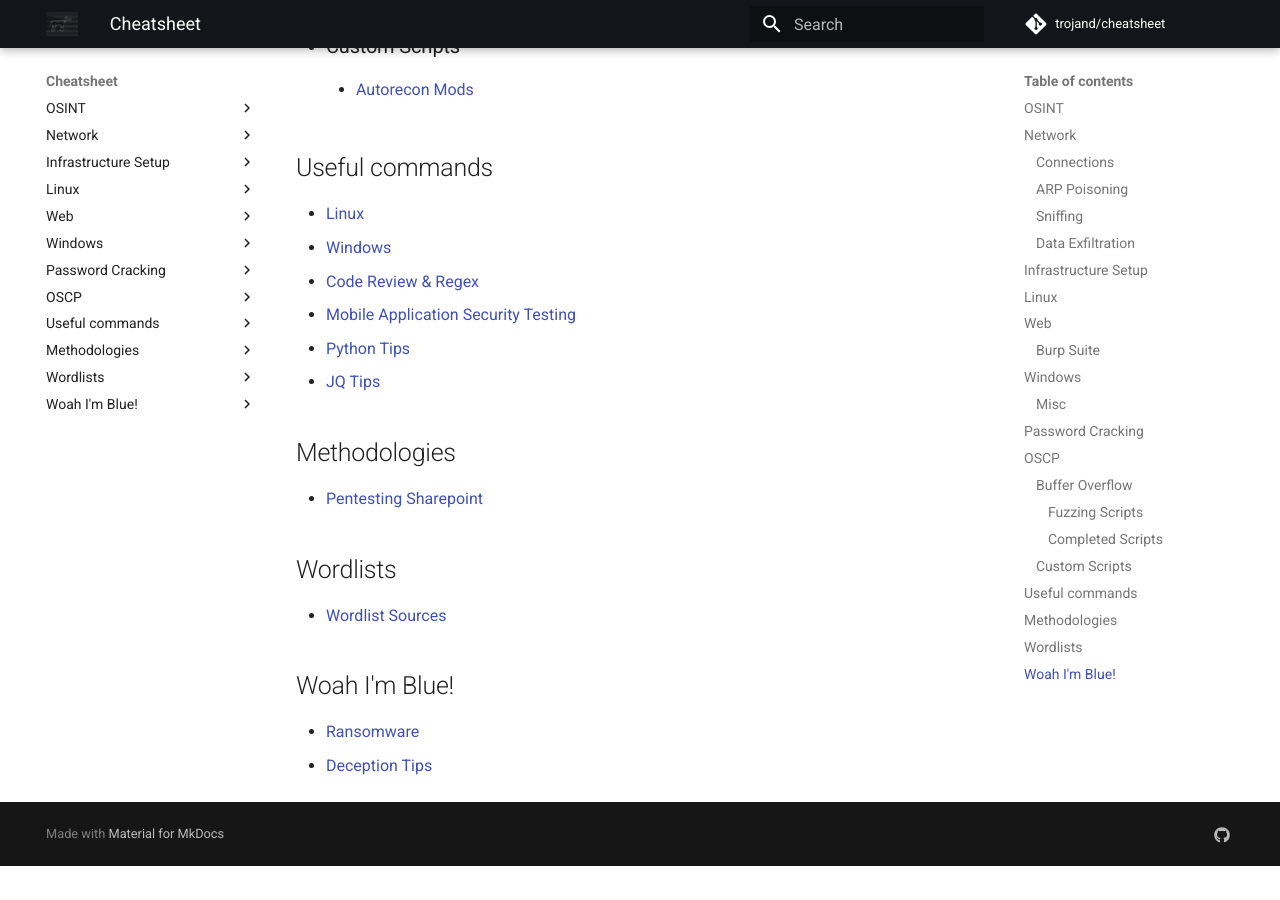
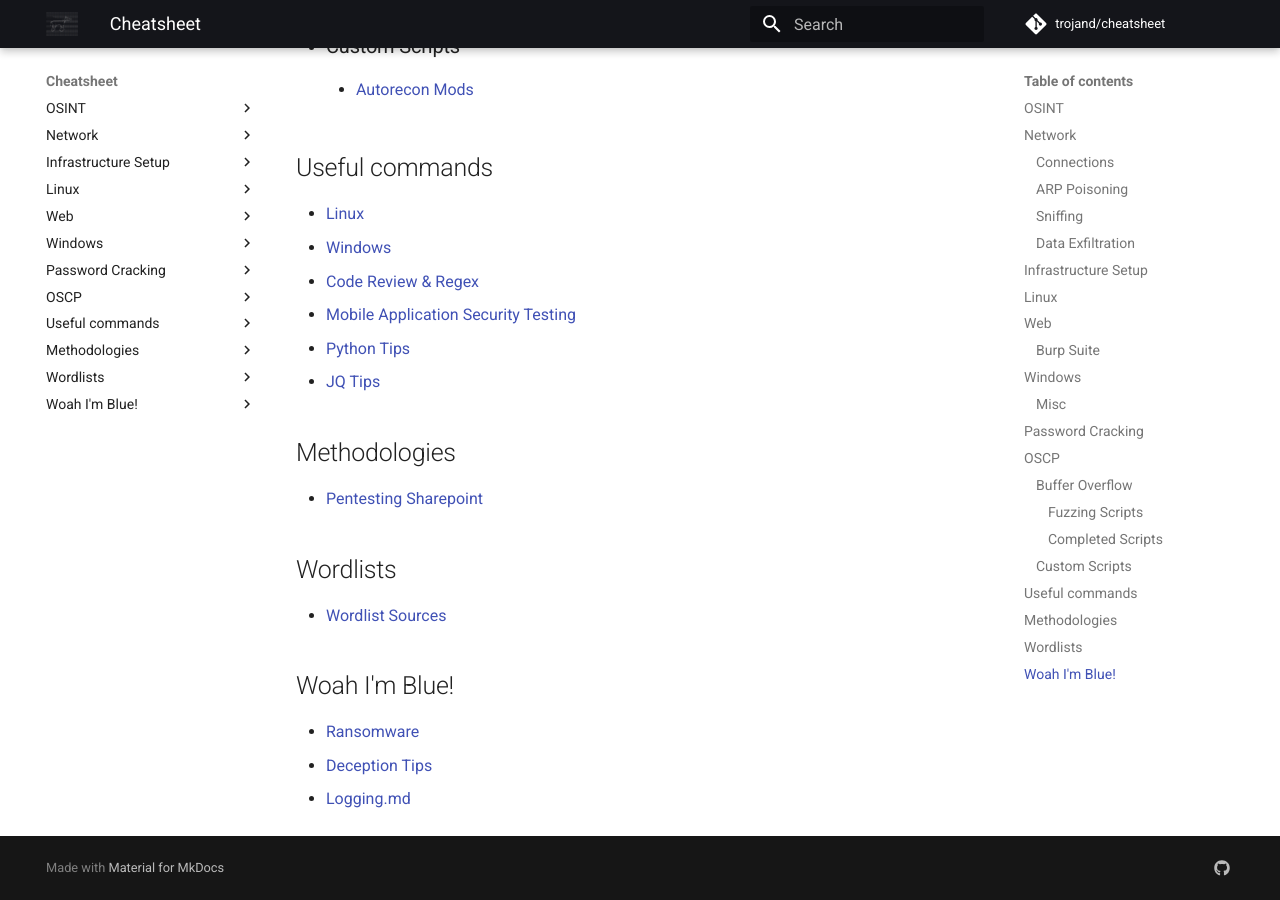
Before and after one commit to trojand/cheatsheet, an MkDocs documentation site: the page built from docs/index.md, in a window 1280 px wide and 900 px high, scrolled down 3064 px. Built offline with MkDocs 1.6.1 and Material for MkDocs 9.7.7, drawn with Linux system fonts in a browser that asks for light colours; comment, search, counter and statistics services are not loaded; before the commit the page ends 3930 px from its top, so only the background shows below that.

Commit message:
Update index.md

```diff
--- a/docs/index.md
+++ b/docs/index.md
@@ -104,3 +104,4 @@
 ## Woah I'm Blue!
 * [Ransomware](Woah_Im_Blue/Ransomware.md)
 * [Deception Tips](Woah_Im_Blue/Deception.md)
+* [Logging.md](Woah_Im_Blue/Logging.md)
```
